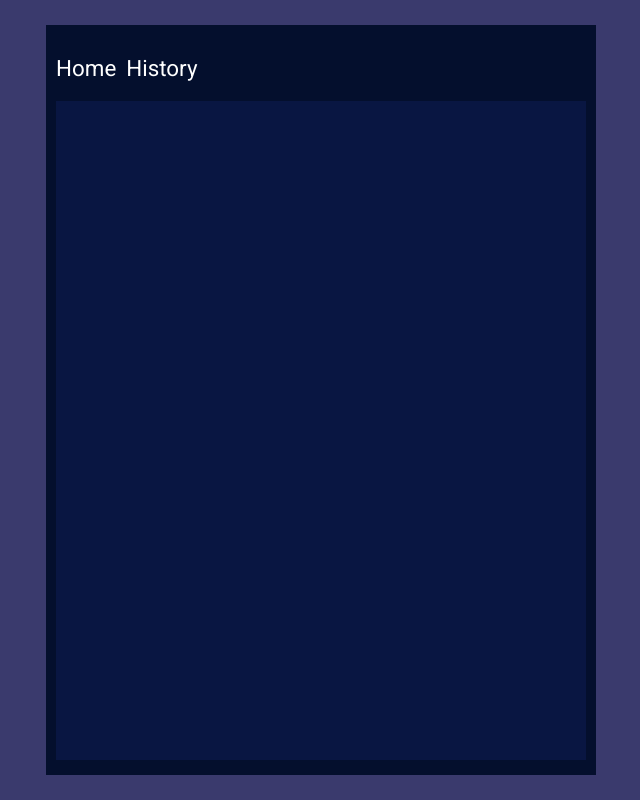
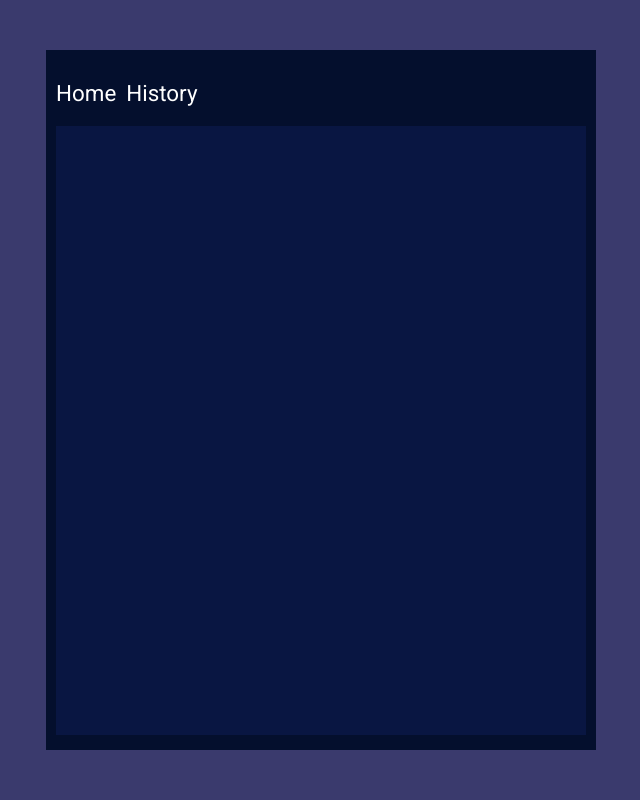
Before and after one commit to Kicknee/password-gen, a React (Vite) app: page /history in a window 1280 px wide. Shown: the whole page, without its empty margins (319-959 px from the left). Built offline with nearby package versions, Linux system fonts and the light colour scheme.

Commit message:
fix responsiveness

```diff
--- a/src/App.css
+++ b/src/App.css
@@ -24,7 +24,7 @@ body {
 
 .container {
   width: 550px;
-  height: 750px;
+  height: 700px;
   background-color: var(--appBack);
   display: flex;
   flex-direction: column;
```
